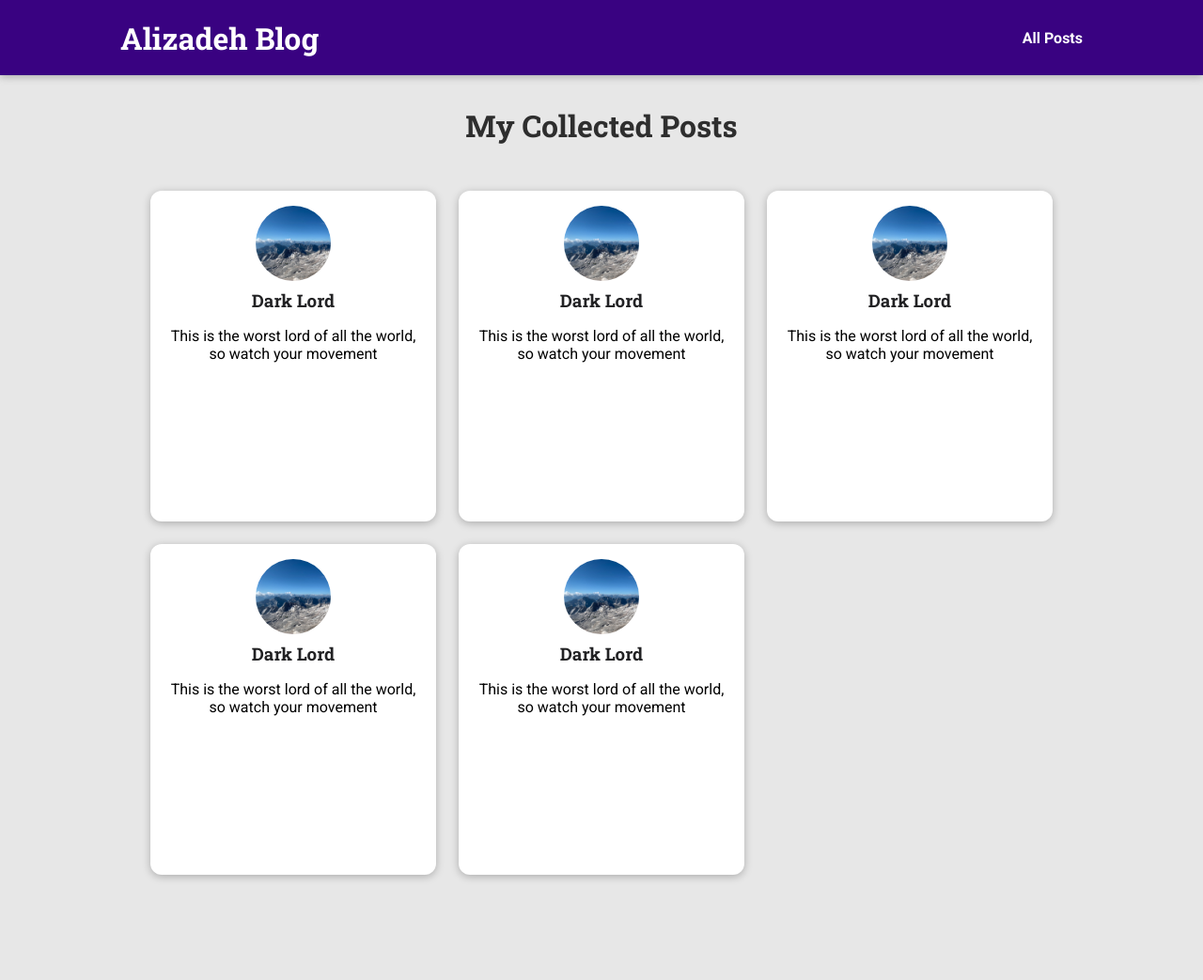
After one commit to MohammadRezaAlizadeh000/my_test_blog_site, a Django app: template blog/templates/blog/posts.html in a window 1280 px wide. The commit adds this page. Shown: the whole page at 94% size. Run offline with Django 4.2, Linux system fonts and the light colour scheme; the template is opened without the code that fills it, so the values that code supplies are empty.

Commit message:
posts bage create and css file configured

```diff
--- /dev/null
+++ b/blog/static/blog/base_posts.css
@@ -0,0 +1,43 @@
+.post {
+  display: flex;
+  flex-direction: column;
+  align-items: center;
+  text-align: center;
+}
+
+.post a {
+  text-decoration: none;
+  color: black;
+  transition: all 0.2s ease;
+  padding: 1rem;
+}
+
+.post a:hover,
+.post a:active {
+  transform: scale(1.1);
+  background-color: #390281;
+  color: white;
+}
+
+.post img {
+  width: 5rem;
+  height: 5rem;
+  object-fit: cover;
+  border-radius: 50%;
+}
+
+.post h3 {
+  margin: 0.25rem 0;
+}
+
+.post time {
+  color: #666666;
+  margin: 0.25rem;
+  font-style: italic;
+  font-size: 0.85rem;
+}
+
+.post:hover time,
+.post:active time {
+  color: white;
+}
--- /dev/null
+++ b/blog/static/blog/posts.css
@@ -0,0 +1,43 @@
+body {
+  background-color: #e7e7e7;
+}
+
+#main-navigation {
+  background-color: #390281;
+  box-shadow: 0 2px 8px rgba(0, 0, 0, 0.25);
+}
+
+#all-posts {
+  margin: 7rem auto;
+  width: 90%;
+  max-width: 60rem;
+}
+
+#all-posts h2 {
+  text-align: center;
+  font-size: 2rem;
+  color: #2e2e2e;
+  margin: 3rem 0;
+}
+
+ul {
+  list-style: none;
+  margin: 0;
+  padding: 0;
+  display: grid;
+  grid-template-columns: repeat(auto-fill, minmax(17rem, 1fr));
+  gap: 1.5rem;
+}
+
+.post img {
+  width: 7rem;
+  height: 7rem;
+}
+
+.post a {
+  height: 22rem;
+  transform-origin: center;
+  box-shadow: 0 2px 8px rgba(0, 0, 0, 0.25);
+  border-radius: 12px;
+  background-color: white;
+}
--- /dev/null
+++ b/blog/templates/blog/includes/thumbnail-post.html
@@ -0,0 +1,13 @@
+{% load static %}
+
+<li>
+    <article class="post">
+        <a href="">
+            <img src="{% static 'blog/images/mountains.jpg' %}" alt="Lord"/>
+            <div class="post__content">
+                <h3>Dark Lord</h3>
+                <p>This is the worst lord of all the world, so watch your movement</p>
+            </div>
+        </a>
+    </article>
+</li>
--- /dev/null
+++ b/blog/templates/blog/posts.html
@@ -0,0 +1,24 @@
+{% extends 'base.html' %}
+{% load static %}
+
+{% block title %} All Posts {% endblock %}
+
+{% block css_files %}
+    <link rel="stylesheet" href="{% static 'blog/posts.css' %}">
+    <link rel="stylesheet" href="{% static 'blog/base_posts.css' %}">
+{% endblock %}
+
+{% block content %}
+  <section id="all-posts">
+    <h2>My Collected Posts</h2>
+
+    <ul>
+      {% include 'blog/includes/thumbnail-post.html' %}
+      {% include 'blog/includes/thumbnail-post.html' %}
+      {% include 'blog/includes/thumbnail-post.html' %}
+      {% include 'blog/includes/thumbnail-post.html' %}
+      {% include 'blog/includes/thumbnail-post.html' %}
+    </ul>
+
+  </section>
+{% endblock %}
--- a/blog/views.py
+++ b/blog/views.py
@@ -6,7 +6,7 @@ def starting_page(request):
 
 
 def posts(request):
-    return render(request)
+    return render(request, 'blog/posts.html')
 
 
 def single_post(request):
--- a/site_train_udemy/settings.py
+++ b/site_train_udemy/settings.py
@@ -112,6 +112,9 @@ USE_TZ = True
 # https://docs.djangoproject.com/en/4.0/howto/static-files/
 
 STATIC_URL = 'static/'
+STATICFILES_DIRS = [
+    BASE_DIR / 'static'
+]
 
 # Default primary key field type
 # https://docs.djangoproject.com/en/4.0/ref/settings/#default-auto-field
--- a/static/app.css
+++ b/static/app.css
@@ -1,4 +1,54 @@
 @import url('https://fonts.googleapis.com/css2?family=Roboto:wght@400;700&family=Roboto+Slab:wght@700&display=swap');
+
+
+#main-header {
+    width: 100%;
+    text-align: center;
+    padding: 2rem 0;
+}
+
+#main-header h1 {
+    font-size: 1.5rem;
+}
+
+#main-logo {
+    font-size: 3rem;
+    font-family: 'Roboto Slab', sans-serif;
+    text-decoration: none;
+    color: #350490;
+    font-weight: bold;
+}
+
+#main-navigation {
+  width: 100%;
+  height: 5rem;
+  display: flex;
+  justify-content: space-between;
+  align-items: center;
+  padding: 0 10%;
+  position: absolute;
+  top: 0;
+  left: 0;
+}
+
+#main-navigation a {
+  text-decoration: none;
+  color: white;
+  font-weight: bold;
+}
+
+#main-navigation a:hover,
+#main-navigation a:active {
+  color: #cf79f1;
+}
+
+#main-navigation h1 a:hover,
+#main-navigation h1 a:active {
+  color: white;
+}
+
+
+
 
 * {
   box-sizing: border-box;
@@ -35,21 +85,3 @@ button:hover,
   background-color: #230161;
   border-color: #230161;
 }
-
-#main-header {
-    width: 100%;
-    text-align: center;
-    padding: 2rem 0;
-}
-
-#main-header h1 {
-    font-size: 1.5rem;
-}
-
-#main-logo {
-    font-size: 3rem;
-    font-family: 'Roboto Slab', sans-serif;
-    text-decoration: none;
-    color: #350490;
-    font-weight: bold;
-}
--- a/templates/base.html
+++ b/templates/base.html
@@ -1,11 +1,19 @@
 <!DOCTYPE html>
+{% load static %}
 <html lang="en">
 <head>
     <meta charset="UTF-8">
     <title>{% block title %} {% endblock %}</title>
+    <link rel="stylesheet" href="{% static 'app.css' %}">
     {% block css_files %} {% endblock %}
 </head>
 <body>
+    <header id="main-navigation">
+        <h1> <a href=""> Alizadeh Blog</a> </h1>
+        <nav>
+            <a href="">All Posts</a>
+        </nav>
+    </header>
     {% block content %}
     {% endblock %}
 </body>
```
Also changed, not shown: blog/static/blog/index.css (+75 -0 lines), blog/templates/blog/index.html (+9 -19 lines), blog/static/blog/images/coding.jpg (added), blog/static/blog/images/mountains.jpg (added), blog/static/blog/images/mra.jpg (added), blog/static/blog/images/woods.jpg (added).
